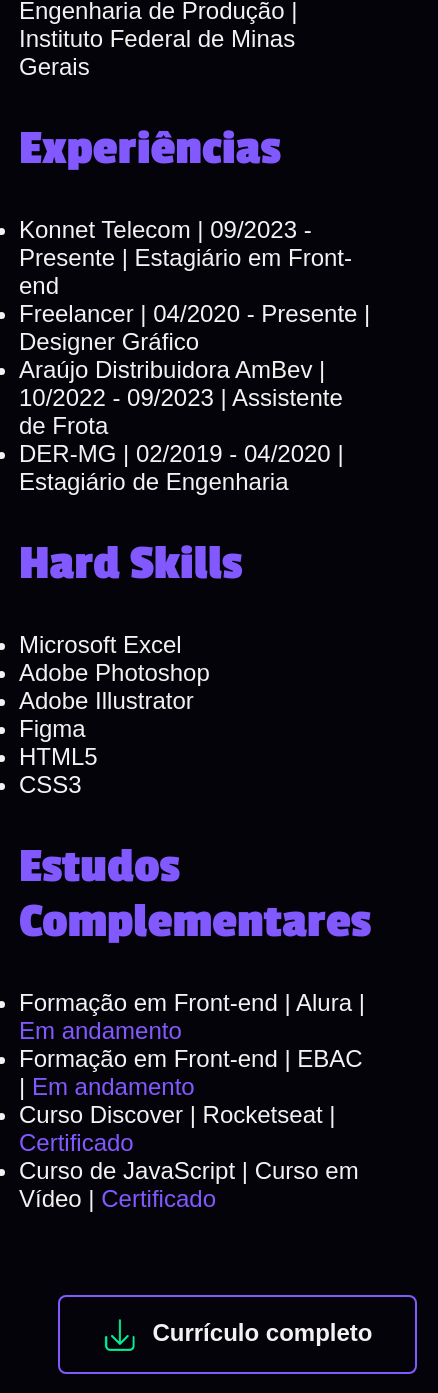
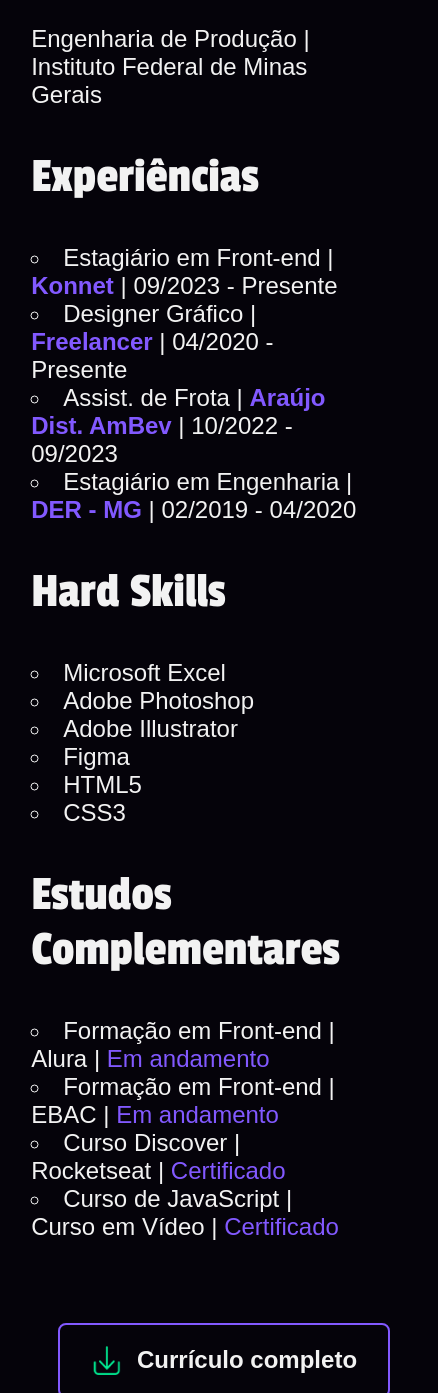
Before and after one commit to jaoboaventura/portfolio_online, a plain HTML site: page cv.html in a window 390 px wide. Shown: the part 607-2000 px from the top of the page, 438 px wide, since content can reach past the window. Drawn offline with Linux system fonts and the light colour scheme; a web font is replaced by a local one.

Commit message:
aplicando responsividade

```diff
--- a/cv.html
+++ b/cv.html
@@ -21,20 +21,20 @@
 
     <main class="apresentacao__cv">
         <section class="apresentacao__conteudo" >
-            <h1 class="apresentacao__conteudo__titulo"><span class="tituloDestaque">Resumo</span></h1>
+            <h1 class="apresentacao__conteudo__titulo">Resumo</h1>
             <p class="apresentacao__conteudo__texto" >Estudante de tecnologia com <span class="corSpan">foco em desenvolvimento front-end,</span> dedicado à produção de layouts digitais, aplicações web e a utilização de
                 ferramentas como <span class="corSpan">HTML, CSS, React, JavaScript, entre outras.</span> Apaixonado por inovação, design e desafios!
             </p>
-            <h1 class="apresentacao__conteudo__titulo" ><span class="tituloDestaque">Formação</span></h1>
+            <h1 class="apresentacao__conteudo__titulo" >Formação</h1>
             <p class="apresentacao__conteudo__texto" >Engenharia de Produção | Instituto Federal de Minas Gerais</p>
-            <h1 class="apresentacao__conteudo__titulo" ><span class="tituloDestaque">Experiências</span></h1>
+            <h1 class="apresentacao__conteudo__titulo" >Experiências</h1>
             <ul class="apresentacao__conteudo__texto" >
-                <li>Konnet Telecom | 09/2023 - Presente | Estagiário em Front-end</li>
-                <li>Freelancer | 04/2020 - Presente | Designer Gráfico</li>
-                <li>Araújo Distribuidora AmBev | 10/2022 - 09/2023 | Assistente de Frota</li>
-                <li>DER-MG | 02/2019 - 04/2020 | Estagiário de Engenharia</li>
+                <li>Estagiário em Front-end | <span class="tituloDestaque"><a href="https://konnet.com.br/" target="_blank" >Konnet</a></span> | 09/2023 - Presente</li>
+                <li>Designer Gráfico | <span class="tituloDestaque"><a href="https://joaoboaventura.dev.br/" target="_blank" >Freelancer</a></span> | 04/2020 - Presente</li>
+                <li>Assist. de Frota | <span class="tituloDestaque"><a href="https://araujogv.com.br/" target="_blank" >Araújo Dist. AmBev</a></span> | 10/2022 - 09/2023</li>
+                <li>Estagiário em Engenharia | <span class="tituloDestaque"><a href="https://www.der.mg.gov.br/" target="_blank" >DER - MG</a></span> | 02/2019 - 04/2020</li>
             </ul>
-            <h1 class="apresentacao__conteudo__titulo" ><span class="tituloDestaque">Hard Skills</span></h1>
+            <h1 class="apresentacao__conteudo__titulo" >Hard Skills</h1>
             <ul class="apresentacao__conteudo__texto" >
                 <li>Microsoft Excel</li>
                 <li>Adobe Photoshop</li>
@@ -43,7 +43,7 @@
                 <li>HTML5</li>
                 <li>CSS3</li>
             </ul>
-            <h1 class="apresentacao__conteudo__titulo"><span class="tituloDestaque">Estudos Complementares</span></h1>
+            <h1 class="apresentacao__conteudo__titulo">Estudos Complementares</h1>
             <ul class="apresentacao__conteudo__texto" >
                 <li>Formação em Front-end | Alura | <a href="#">Em andamento</a></li>
                 <li>Formação em Front-end | EBAC | <a href="#">Em andamento</a></li>
@@ -53,7 +53,7 @@
         </section>
         <section>
             <a class="apresentacao__links__navegacao__curriculo" href="./pdf/Currículo - João Paulo Soares Boaventura.pdf" download="Currículo - João Paulo Soares Boaventura" target="_blank">
-                <img class="apresentacao__links__navegacao__imagens" src="./images/download.png" alt="Ícone de Download">
+                <img class="apresentacao__links__navegacao__imagens__cv" src="./images/download.png" alt="Ícone de Download">
                 Currículo completo
             </a>
         </section>
--- a/styles/style.css
+++ b/styles/style.css
@@ -152,15 +152,25 @@ body {
     height: 100%;
 }
 
+.apresentacao__links__navegacao__imagens__cv {
+    display: flex;
+    flex-direction: column;
+    justify-content: space-between;
+    align-items: center;
+    gap: 32px;
+    height: 100%;
+}
+
 .apresentacao__links__navegacao:hover {
     background-color: var(--cor-hover);
 }
 
 .apresentacao__imagem {
-    width: 50%;
+    width: auto;
 }
 
 .rodape {
+    width: 100%;
     padding: 24px;
     background-color: var(--cor-quaternaria);
     color: var(--cor-secundaria);
@@ -176,6 +186,11 @@ body {
 .apresentacao__conteudo__texto a {
     text-decoration: none;
     color: var(--cor-terciaria);
+}
+
+ul {
+    list-style-type:circle;
+    list-style-position:inside;
 }
 
 @media (max-width: 1300px) {
@@ -205,10 +220,10 @@ body {
         width: auto;
     }
 }
-/*
+
 @media (max-width: 700px) {
     .cabecalho {
-        padding: 10%;
+        padding: 8%;
     }
 
     .cabecalho__menu {
@@ -219,12 +234,36 @@ body {
 
     .apresentacao {
         flex-direction: column-reverse;
-        padding: 10%;
+        padding: 8%;
+    }
+
+    .apresentacao__links__navegacao {
+        width: 90%;
+        font-size: 1.3rem;
+        font-weight: 600;
+        padding: 21.5px 0;
+        justify-content: center;
+        gap: 16px;
+    }
+
+    .apresentacao__links__navegacao__curriculo {
+        width: 120%;
+        text-align: center;
+        text-decoration: none;
+        font-size: 1.5rem;
+        font-weight: 600;
+        padding: auto;
+        justify-content: center;
+        gap: 16px;
+    }
+
+    .apresentacao__links__navegacao__imagens__cv {
+        width: 9%;
     }
 
     .apresentacao__cv {
         flex-direction: column;
-        padding: 10%;
+        padding: 8%;
     }
 
     .apresentacao__conteudo {
@@ -234,4 +273,4 @@ body {
     .apresentacao__imagem {
         width: 110%;
     }
-} */
+}
```
Also changed, not shown: about.html (+5 -5 lines), index.html (+3 -3 lines).
